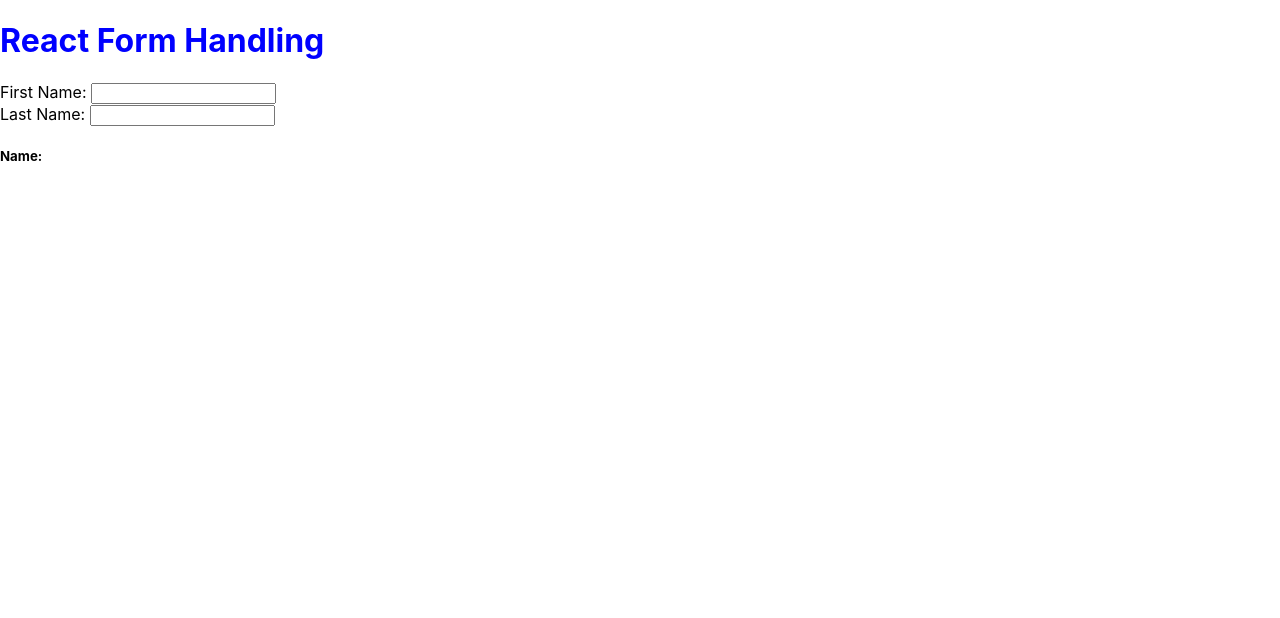
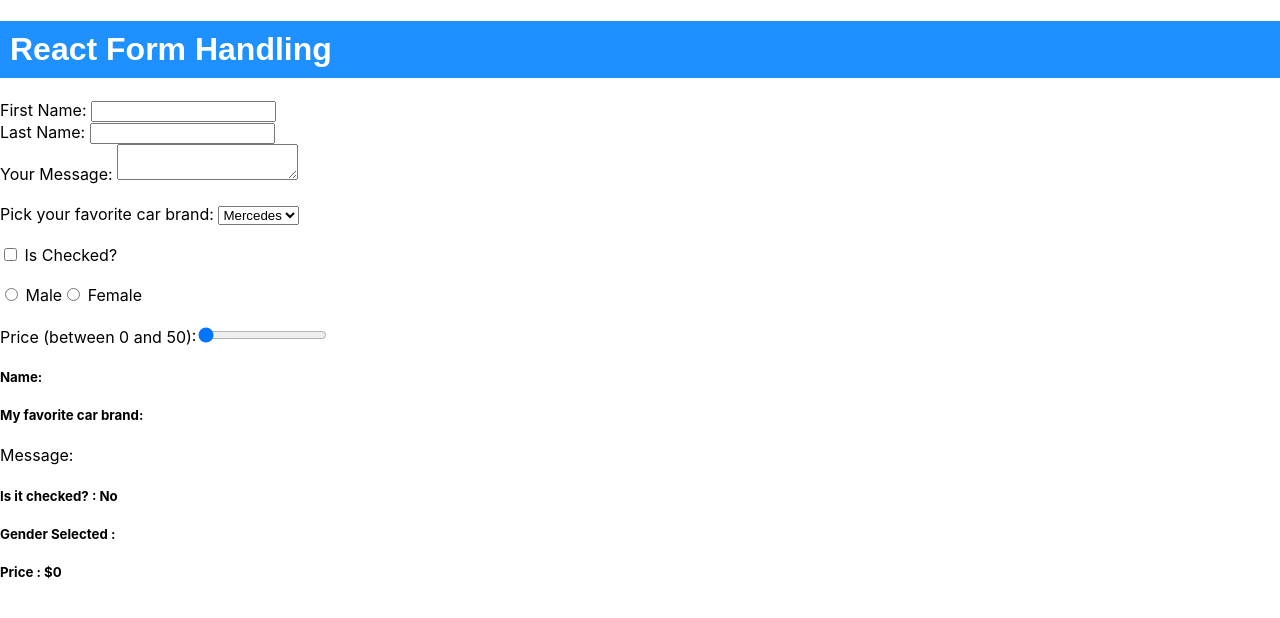
Before and after one commit to vinodnextcoder/react-todo-app, a React (Create React App) app in the folder react-form-handling/: page / in a window 1280 px wide. Shown: the top 618 px of the page. Built offline with nearby package versions, Linux system fonts and the light colour scheme.

Commit message:
form added with multple inputs

```diff
--- a/react-form-handling/src/App.js
+++ b/react-form-handling/src/App.js
@@ -1,27 +1,139 @@
-import React, { useState } from "react"
-import "./App.css"
+import React, { useState } from "react";
+import "./App.css";
 
 function App() {
-  const [state, setState] = useState({    fname: "",    lname: "",  })
-  const handleChange = e => {
-    setState({      ...state,      [e.target.name]: e.target.value,    })  }
+  const [state, setState] = useState({
+    fname: "",
+    lname: "",
+    message: "",
+    carBrand: "",
+    isChecked: false,
+    gender: "",
+    price: 0,
+  });
+
+  const handleChange = (e) => {
+    const value =
+      e.target.type === "checkbox" ? e.target.checked : e.target.value;
+    setState({
+      ...state,
+      [e.target.name]: value,
+    });
+  };
+  const myStyle = {
+    color: "white",
+    backgroundColor: "DodgerBlue",
+    padding: "10px",
+    fontFamily: "Sans-Serif"
+  };
 
   return (
-    <div>
-      <h1 style={{color: "blue"}}>React Form Handling</h1>
+    <div  className="wrapper">
+      <h1 style={myStyle}>React Form Handling</h1>
       <form>
         <label>
           First Name:{" "}
           <input
             type="text"
-            name="fname"            value={state.fname}            onChange={handleChange}
+            name="fname"
+            value={state.fname}
+            onChange={handleChange}
           />
-        </label>{" "}<br></br>
-        <label>          Last Name:{" "}          <input            type="text"            name="lname"            value={state.lname}            onChange={handleChange}          />        </label>      </form>
+        </label>{" "}
+        <br></br>
+        <label>
+          Last Name:{" "}
+          <input
+            type="text"
+            name="lname"
+            value={state.lname}
+            onChange={handleChange}
+          />
+        </label>
+        <br />
+
+        <label>
+          Your Message:{" "}
+          <textarea
+            name="message"
+            value={state.message}
+            onChange={handleChange}
+          />
+        </label>
+
+        <br />
+        <br />
+        <label>
+          Pick your favorite car brand:{" "}
+          <select
+            name="carBrand"
+            value={state.carBrand}
+            onChange={handleChange}
+          >
+            <option value="mercedes">Mercedes</option>
+            <option value="bmw">BMW</option>
+            <option value="maserati">Maserati</option>
+            <option value="infinity">Infinity</option>
+            <option value="audi">Audi</option>
+          </select>
+        </label>
+        <br />
+        <br />
+        <label>
+          <input
+            type="checkbox"
+            name="isChecked"
+            checked={state.isChecked}
+            onChange={handleChange}
+          />{" "}
+          Is Checked?
+        </label>
+        <br />
+        <br />
+        <label>
+          <input
+            type="radio"
+            name="gender"
+            value="male"
+            checked={state.gender === "male"}
+            onChange={handleChange}
+          />{" "}
+          Male
+        </label>
+        <label>
+          <input
+            type="radio"
+            name="gender"
+            value="female"
+            checked={state.gender === "female"}
+            onChange={handleChange}
+          />{" "}
+          Female
+        </label>
+        <br />
+        <br />
+        <label>
+          Price (between 0 and 50):
+          <input
+            type="range"
+            name="price"
+            min="0"
+            max="50"
+            value={state.price}
+            onChange={handleChange}
+          />
+        </label>
+      </form>
       <h5>
-        Name: {state.fname} {state.lname}      </h5>
+        Name: {state.fname} {state.lname}
+      </h5>
+      <h5>My favorite car brand: {state.carBrand}</h5>
+      <p>Message: {state.message}</p>
+      <h5>Is it checked? : {state.isChecked ? "Yes" : "No"}</h5>
+      <h5>Gender Selected : {state.gender}</h5>
+      <h5>Price : ${state.price}</h5>
     </div>
-  )
+  );
 }
 
-export default App
+export default App;
```
